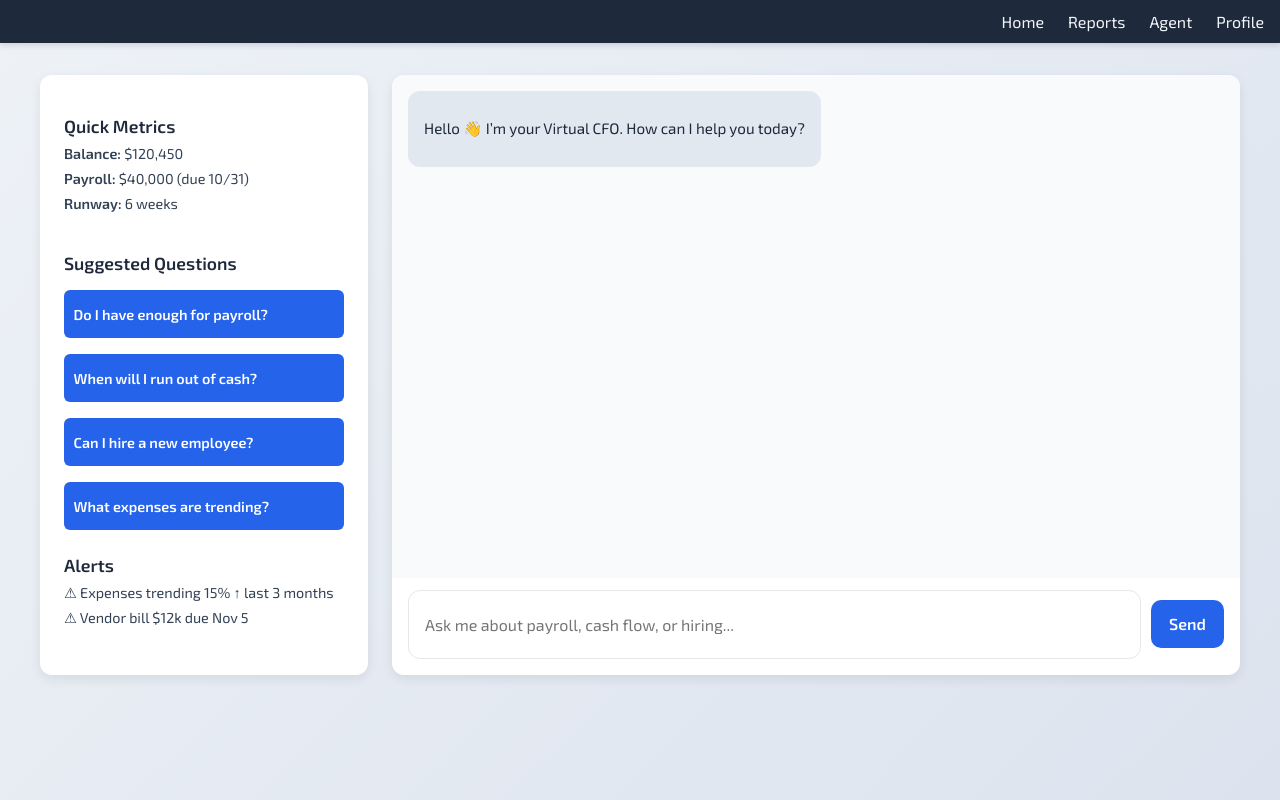
After one commit to pennocksystems/virtualCFO, a Flask app: page /agent in a window 1280 px wide. The commit adds this page. Run offline with Flask 3, Linux system fonts and the light colour scheme; the visitor is signed in with stand-in values (Sample User, id 1).

Commit message:
Agent page + sidebar UI, input focus ring fix, navbar routes, charts

```diff
--- a/app.py
+++ b/app.py
@@ -22,7 +22,6 @@ def login():
 
         if username in users and check_password_hash(users[username], password):
             session["user"] = username
-            # Removed "Login successful!" flash
             return redirect(url_for("dashboard"))
         else:
             flash("Invalid username or password", "danger")
@@ -35,6 +34,27 @@ def dashboard():
         return redirect(url_for("login"))
     return render_template("dashboard.html", user=session["user"])
 
+@app.route("/agent")
+def agent():
+    if "user" not in session:
+        flash("Please log in first", "warning")
+        return redirect(url_for("login"))
+    return render_template("agent.html", user=session["user"])
+
+@app.route("/reports")
+def reports():
+    if "user" not in session:
+        flash("Please log in first", "warning")
+        return redirect(url_for("login"))
+    return render_template("reports.html", user=session["user"])
+
+@app.route("/profile")
+def profile():
+    if "user" not in session:
+        flash("Please log in first", "warning")
+        return redirect(url_for("login"))
+    return render_template("profile.html", user=session["user"])
+
 @app.route("/logout")
 def logout():
     session.clear()  # clears everything (safer than pop for future growth)
--- /dev/null
+++ b/static/chat.js
@@ -0,0 +1,29 @@
+const chatForm = document.getElementById("chat-form");
+const chatWindow = document.getElementById("chat-window");
+const userInput = document.getElementById("user-input");
+
+chatForm.addEventListener("submit", function(e) {
+  e.preventDefault();
+  const text = userInput.value.trim();
+  if (!text) return;
+
+  // Add user message
+  const userMsg = document.createElement("div");
+  userMsg.classList.add("message", "user");
+  userMsg.innerHTML = `<p>${text}</p>`;
+  chatWindow.appendChild(userMsg);
+
+  // Scroll down
+  chatWindow.scrollTop = chatWindow.scrollHeight;
+
+  // Placeholder agent response
+  setTimeout(() => {
+    const agentMsg = document.createElement("div");
+    agentMsg.classList.add("message", "agent");
+    agentMsg.innerHTML = `<p>[Demo Response] I’ll analyze that once integrated with GPT.</p>`;
+    chatWindow.appendChild(agentMsg);
+    chatWindow.scrollTop = chatWindow.scrollHeight;
+  }, 800);
+
+  userInput.value = "";
+});
--- a/static/style.css
+++ b/static/style.css
@@ -210,3 +210,178 @@ footer .brand {
 #payrollChart {
   height: 350px !important;
 }
+
+/* =============== AGENT LAYOUT =============== */
+.agent-layout {
+  display: flex;
+  max-width: 1200px;
+  margin: 2rem auto;
+  gap: 1.5rem;
+}
+
+/* Sidebar */
+.agent-sidebar {
+  flex: 1;
+  max-width: 280px;
+  background: white;
+  padding: 1.5rem;
+  border-radius: 12px;
+  box-shadow: 0 4px 12px rgba(0,0,0,0.08);
+  display: flex;
+  flex-direction: column;
+}
+
+.agent-sidebar h2 {
+  font-size: 1.1rem;
+  margin: 1rem 0 0.5rem;
+  color: #1e293b;
+}
+
+.agent-sidebar ul {
+  list-style: none;
+  padding: 0;
+  margin: 0 0 1rem;
+}
+
+.agent-sidebar li {
+  margin-bottom: 0.5rem;
+  color: #334155;
+  font-size: 0.9rem;
+}
+
+/* Suggested question buttons */
+.suggest-btn {
+  display: block;
+  width: 100%;
+  background: #2563eb;
+  border: none;
+  border-radius: 6px;
+  padding: 0.6rem;
+  margin-bottom: 0.5rem;
+  text-align: left;
+  cursor: pointer;
+  font-size: 0.9rem;
+  transition: background 0.2s ease;
+}
+
+.suggest-btn:hover {
+  background: #1e40af;
+}
+
+/* =============== CHAT CARD =============== */
+.chat-container {
+  flex: 3;
+  display: flex;
+  flex-direction: column;
+  background: white;
+  border-radius: 12px;
+  box-shadow: 0 4px 12px rgba(0,0,0,0.08);
+  height: 75vh;
+  overflow: visible; /* don't clip the input bar focus ring */
+}
+
+/* Chat Window */
+.chat-window {
+  flex: 1;
+  padding: 1rem;
+  overflow-y: auto;
+  background: #f9fafb;
+  display: flex;
+  flex-direction: column;
+  gap: 0.75rem;
+  border-radius: 12px 12px 0 0; /* rounded top of the chat area */
+}
+
+/* Messages */
+.message {
+  max-width: 70%;
+  padding: 0.75rem 1rem;
+  border-radius: 12px;
+  font-size: 0.95rem;
+  line-height: 1.4;
+}
+
+.message.agent {
+  background: #e2e8f0;
+  align-self: flex-start;
+  color: #1e293b;
+}
+
+.message.user {
+  background: #2563eb;
+  color: white;
+  align-self: flex-end;
+}
+
+/* Input row: two columns (input box + button) */
+.chat-input {
+  display: grid;
+  grid-template-columns: 1fr auto; /* input grows, button sizes to content */
+  align-items: center;
+  gap: 12px;                        /* space between input and button */
+  margin: 12px 16px 16px;           /* shows rounded top of input box */
+  border: 0;                        /* no border on the whole row */
+  background: transparent;
+}
+
+/* The rounded, highlightable INPUT BOX only */
+.input-group {
+  display: flex;
+  align-items: center;
+  width: 100%;
+  min-height: 48px;
+  background: #fff;
+  border: 1px solid #e5e7eb;
+  border-radius: 12px;              /* round top + bottom of input box */
+  overflow: hidden;                 /* tidy inner edges */
+}
+
+/* Symmetric focus ring around the input box (not the button) */
+.input-group:focus-within {
+  box-shadow: 0 0 0 2px rgba(37, 99, 235, 0.35);
+  border-color: #93c5fd;
+}
+
+/* Actual input */
+.input-group input {
+  flex: 1;
+  min-width: 0;                     /* prevents overflow in grid */
+  padding: 0.9rem 1rem;
+  border: none;
+  outline: none;
+  font-size: 1rem;
+  border-radius: 0;                 /* wrapper owns corners */
+}
+
+/* Neutralize any global input focus styles */
+.input-group input:focus {
+  box-shadow: none !important;
+  outline: none !important;
+  border-color: transparent !important;
+}
+
+/* Send button — separate chip with its own rounding */
+.send-btn {
+  height: 48px;
+  padding: 0 18px;
+  background: #2563eb;
+  color: #fff;
+  border: none;
+  border-radius: 10px;              /* independent rounded corners */
+  font-weight: 600;
+  font-size: 1rem;
+  cursor: pointer;
+  white-space: nowrap;
+  transition: background 0.2s ease, transform 0.1s ease;
+}
+
+.send-btn:hover {
+  background: #1e40af;
+  transform: translateY(-1px);
+}
+
+/* Optional: smaller on narrow screens */
+@media (max-width: 768px) {
+  .chat-input { margin: 12px; }
+  .send-btn { height: 44px; }
+}
--- /dev/null
+++ b/templates/agent.html
@@ -0,0 +1,81 @@
+<!DOCTYPE html>
+<html lang="en">
+<head>
+  <meta charset="UTF-8">
+  <title>r21m | Virtual CFO Agent</title>
+  <link rel="stylesheet" href="{{ url_for('static', filename='style.css') }}">
+  <link href="https://fonts.googleapis.com/css2?family=Exo+2:wght@400;600&display=swap" rel="stylesheet">
+</head>
+<body>
+  <!-- Navbar -->
+  <nav class="navbar">
+    <div class="nav-links">
+      <a href="{{ url_for('dashboard') }}">Home</a>
+      <a href="{{ url_for('reports') }}">Reports</a>
+      <a href="{{ url_for('agent') }}">Agent</a>
+      <a href="{{ url_for('profile') }}">Profile</a>
+    </div>
+  </nav>
+
+  <!-- Agent Workspace -->
+  <div class="agent-layout">
+    <!-- Sidebar -->
+    <aside class="agent-sidebar">
+      <h2>Quick Metrics</h2>
+      <ul>
+        <li><strong>Balance:</strong> $120,450</li>
+        <li><strong>Payroll:</strong> $40,000 (due 10/31)</li>
+        <li><strong>Runway:</strong> 6 weeks</li>
+      </ul>
+
+      <h2>Suggested Questions</h2>
+      <button class="suggest-btn">Do I have enough for payroll?</button>
+      <button class="suggest-btn">When will I run out of cash?</button>
+      <button class="suggest-btn">Can I hire a new employee?</button>
+      <button class="suggest-btn">What expenses are trending?</button>
+
+      <h2>Alerts</h2>
+      <ul>
+        <li>⚠ Expenses trending 15% ↑ last 3 months</li>
+        <li>⚠ Vendor bill $12k due Nov 5</li>
+      </ul>
+    </aside>
+
+    <!-- Chat Area -->
+    <main class="chat-container">
+      <div class="chat-window" id="chat-window">
+        <!-- Initial agent message -->
+        <div class="message agent">
+          <p>Hello 👋 I’m your Virtual CFO. How can I help you today?</p>
+        </div>
+      </div>
+
+      <!-- Chat Input -->
+      <form class="chat-input" id="chat-form">
+  <div class="input-group">
+    <input
+      type="text"
+      id="user-input"
+      placeholder="Ask me about payroll, cash flow, or hiring..."
+      autocomplete="off"
+      required
+    />
+  </div>
+  <button type="submit" class="send-btn">Send</button>
+</form>
+    </main>
+  </div>
+
+  <!-- Chat Script -->
+  <script src="{{ url_for('static', filename='chat.js') }}"></script>
+  <script>
+    // Suggested question buttons auto-fill input
+    document.querySelectorAll('.suggest-btn').forEach(btn => {
+      btn.addEventListener('click', () => {
+        document.getElementById('user-input').value = btn.textContent;
+        document.getElementById('user-input').focus();
+      });
+    });
+  </script>
+</body>
+</html>
```
